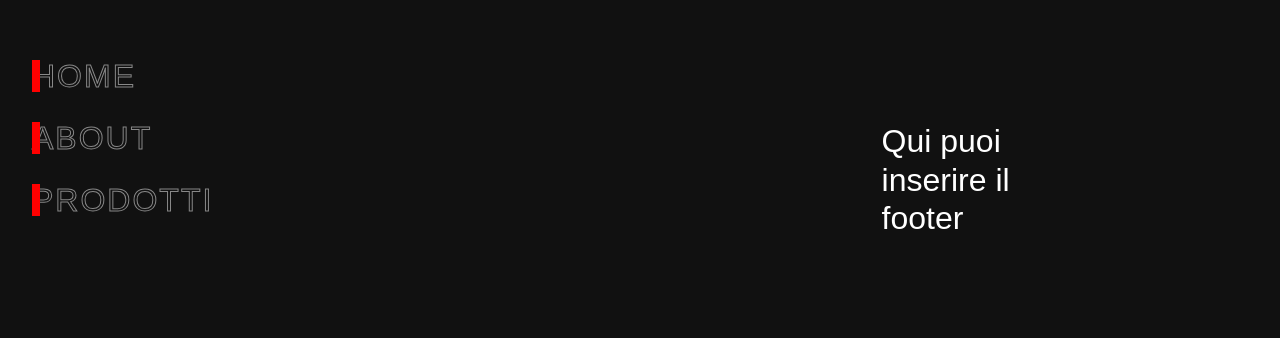
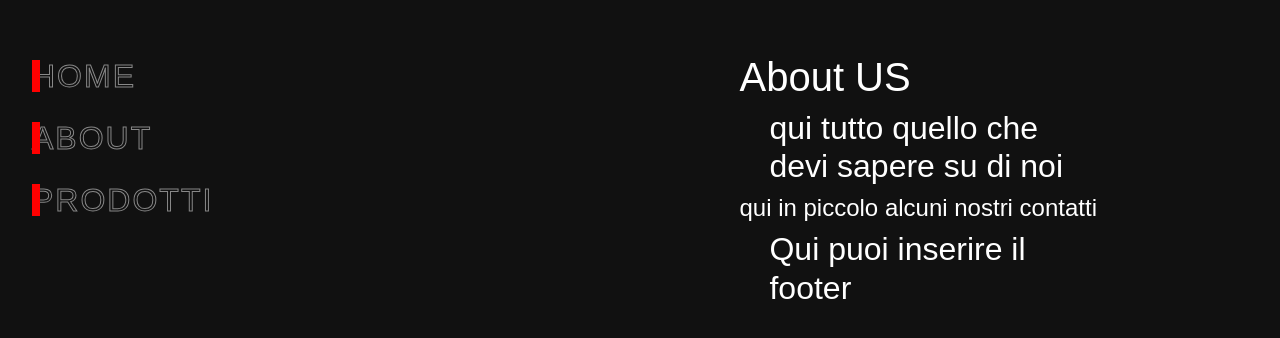
Before and after one commit to DavidZarfati/react-router, a React (Vite) app: page /chi-siamo in a window 1280 px wide. Shown: the part 246-584 px from the top of the page. Built offline with nearby package versions, Linux system fonts and the light colour scheme; no server answers; a web font is replaced by a local one.

Commit message:
feat:reintroduzione pagina About

```diff
--- a/src/App.jsx
+++ b/src/App.jsx
@@ -6,6 +6,7 @@ import DefaultLayout from './Layouts/DefaulLayout'
 import Home from './pages/Home'
 import Prodotti from './pages/Prodotti'
 import axios from 'axios'
+import Chisiamo from './pages/Chi-siamo'
 
 
 function App() {
@@ -26,7 +27,7 @@ function App() {
         <Routes>
           <Route element={<DefaultLayout />}>
             <Route path='/' element={<Home />} />
-            <Route path='/chi-siamo' element={<Chi-siamo />} />
+            <Route path='/chi-siamo' element={<Chisiamo />} />
             <Route path='/prodotti' element={<Prodotti prodotti={prodotti} />} />
           </Route>
         </Routes>
--- /dev/null
+++ b/src/pages/Chi-siamo.jsx
@@ -0,0 +1,9 @@
+export default function Chisiamo() {
+    return (
+        <>
+            <h1>About US</h1>
+            <h2>qui tutto quello che devi sapere su di noi</h2>
+            <h4>qui in piccolo alcuni nostri contatti</h4>
+        </>
+    )
+}
```
